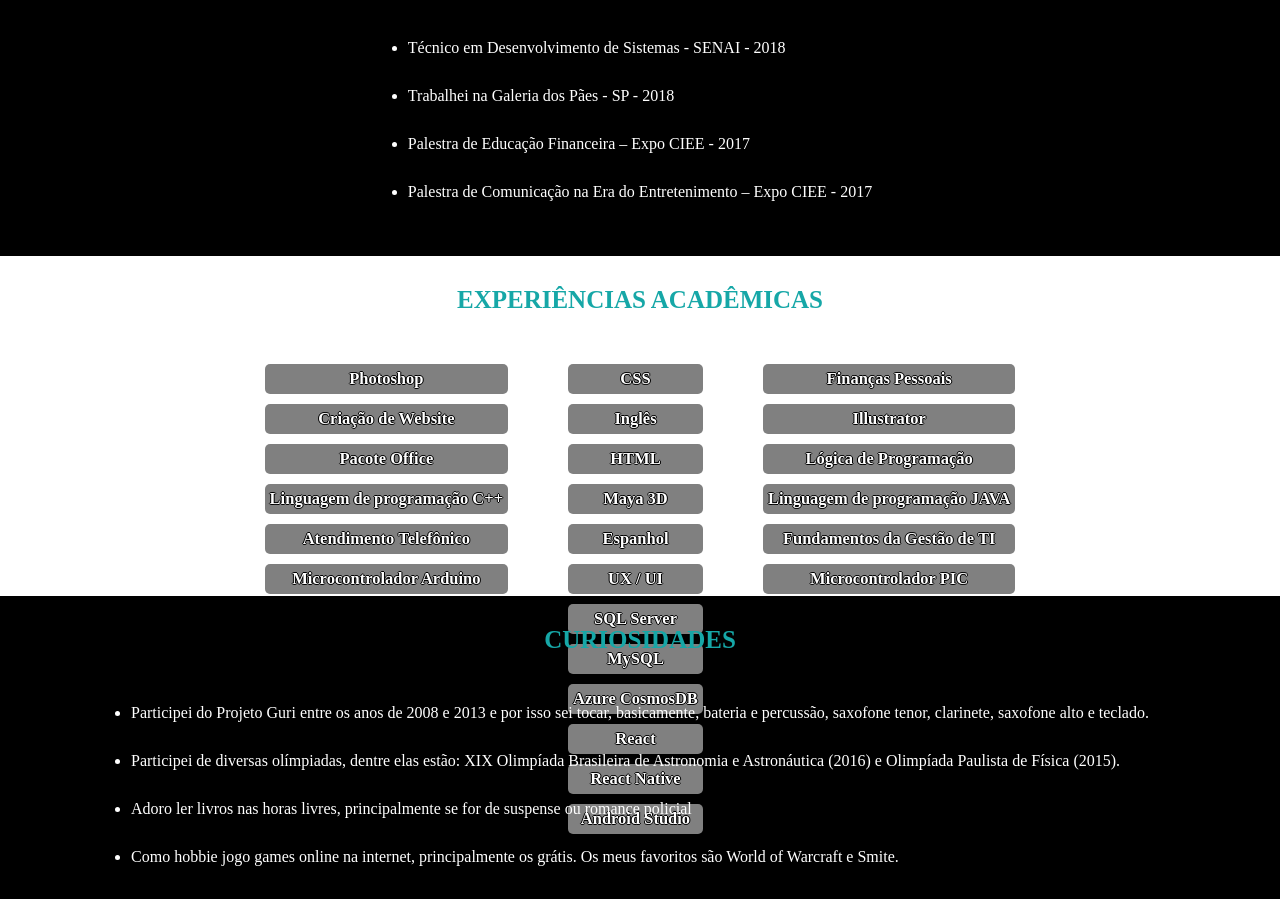
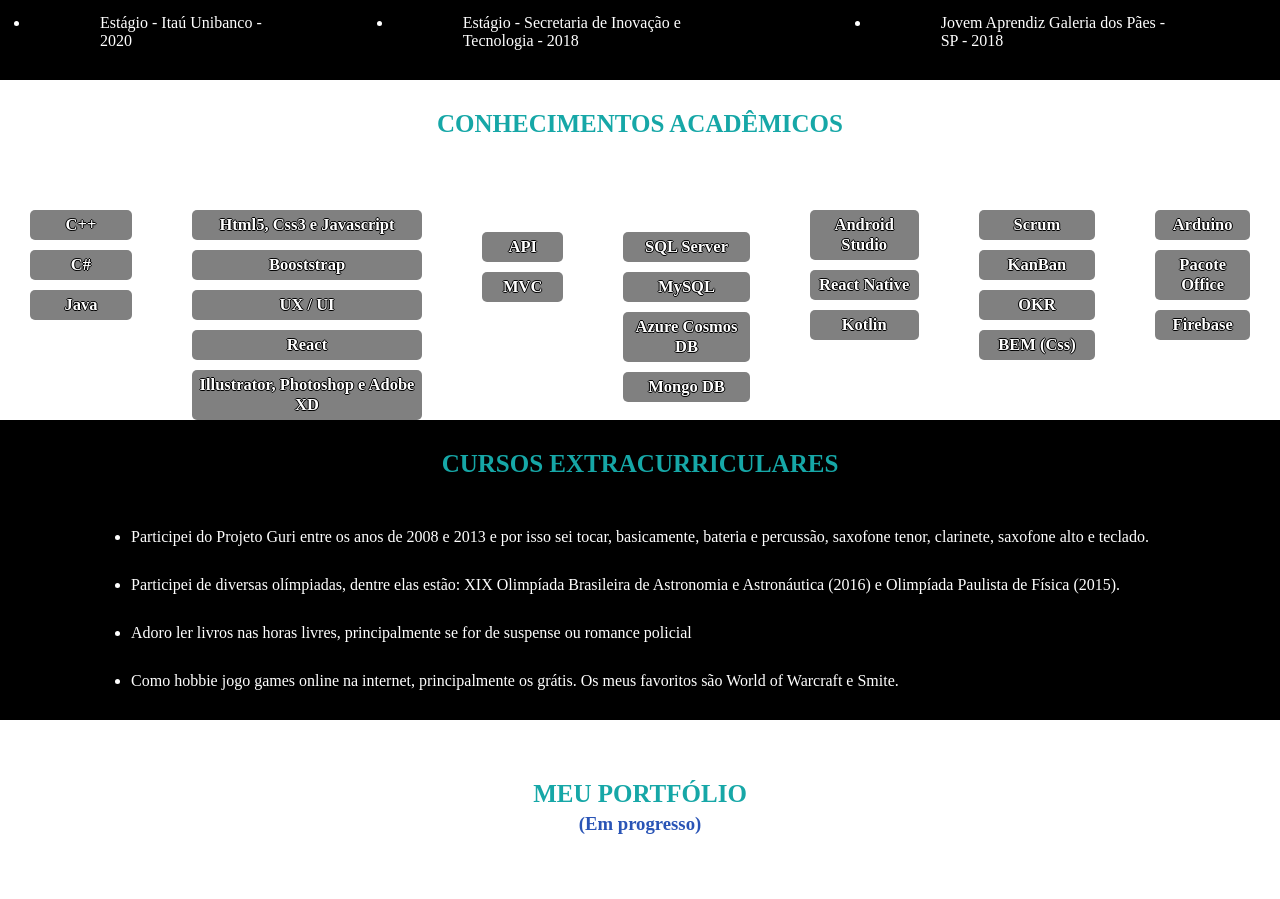
Before and after one commit to crparaizo/crparaizo.github.io, a plain HTML site: page index.html in a window 1280 px wide. Shown: the part 1440-2339 px from the top of the page. Drawn offline with Linux system fonts and the light colour scheme.

Commit message:
Modificando conteúdo

```diff
--- a/css/style.css
+++ b/css/style.css
@@ -129,7 +129,7 @@
     text-shadow: 1px 0px 0px #000, -1px 0px 0px #000, 0px 1px 0px #000, 0px -1px 0px #000;
 }
 
-.hey{
+.blocoConhecimento{
     display: flex;
     /* justify-content: space-around; */
     margin: 50px 30px 30px 30px;
@@ -165,19 +165,18 @@ dd{
     text-align: right;
 }
 
-.hey-pai {
+.blocoConhecimento-pai {
     text-align: center;
     display: flex;
 }
 
-#curiosidade{
+#cursos{
     width: 100%;
-    height: 345px;
     background: #000;
     color:white;
 }
 
-#curiosidade h2 {
+#cursos h2 {
     text-align: center;
     font-size: 25px;
     padding: 30px 30px 0 30px;
@@ -185,7 +184,7 @@ dd{
     text-transform: uppercase;
 }
 
-#curiosidade p {
+#cursos p {
     text-align: justify;
     margin:  0 70px;
     font-size: 15px;
@@ -269,7 +268,6 @@ dd{
 
 #exp{
     width: 100%;
-    height: 330px;
     background: #000;
     color: white;
 }
@@ -323,14 +321,18 @@ dd{
     padding-right: 50px;
 }
 
-.hello {
+.profissional {
     display: flex;
-    justify-content: space-around;
-    margin: 25px
+    justify-content: space-evenly;
 }
 
-.hello li{
-    margin-bottom: 30px;
+.profissional ul {
+    display: flex;
+}
+
+.profissional li{
+    margin:  0 30px 30px 30px;
+    padding:  0 70px;
 }
 
 .bye {
@@ -343,13 +345,13 @@ dd{
     margin-bottom: 30px;
 }
 
-.good {
+.caracteristicas {
     display: flex;
     justify-content: space-around;
     margin: 50px 30px 30px 30px;
 }
 
-.good li {
+.caracteristicas li {
     margin-bottom: 30px;
 }
 
@@ -385,6 +387,17 @@ dd{
     color: #2954B6;
 }
 
+.creditos{
+    background-color: #000;
+    width: 100%;
+}
+
+.creditos p{
+    color: white;
+    text-align: center;
+}
+
+
 @media screen and (max-width: 420px) {
     .inicio {
         background-image: url("../imagens/Lapis-para-Esfumar-Olhos-True-Color-1\,08g-Preto-Intenso.jpg");
--- a/index.html
+++ b/index.html
@@ -5,7 +5,7 @@
     <meta charset="UTF-8">
     <meta name="viewport" content="width=device-width, initial-scale=1.0">
     <meta http-equiv="X-UA-Compatible" content="ie=edge">
-    <title>Currículo-Cândida</title>
+    <title>Cândida Rosa Paraizo</title>
     <link rel="stylesheet" href="css/style.css">
 </head>
 
@@ -24,16 +24,16 @@
                     <a href="#">Sobre</a>
                 </li>
                 <li>
-                    <a href="#">Experiência Profissional</a>
+                    <a href="#">Experiências Profissionais</a>
                 </li>
                 <li>
                     <a href="#">Experiências Acadêmicas</a>
                 </li>
                 <li>
-                    <a href="#">Contato</a>
+                    <a href="#">Portfólio</a>
                 </li>
                 <li>
-                    <a href="#">Portfólio</a>
+                    <a href="#">Contato</a>
                 </li>
             </ul>
         </nav>
@@ -47,12 +47,11 @@
 
             <section id="sobre">
                 <h2>Sobre mim</h2>
-                <p>Olá, meu nome é Cândida Paraizo e tenho 19 anos. Atualmente faço faculdade de Ciência da Computação
-                    na FMU
-                    e participo do curso Técnico em Desenvolvimento de Sistemas pelo SENAI Informática.Abaixo estão
+                <p>Olá, meu nome é Cândida Paraizo e tenho 19 anos. Tenho formação pelo curso técnica em Desenvolvimento de Sistemas
+                    pelo SENAI - SP e atualmente estou cursando a faculdade de Ciência da Computação pela na FMU. Abaixo estão
                     algumas
-                    das minhas caracteristicas mais destacadas:</p>
-                <div class="good">
+                    das minhas caraccaracteristicasteristicas mais destacadas:</p>
+                <div class="caracteristicas">
                     <ul>
                         <li>Observadora</li>
                         <li>Detalhista</li>
@@ -67,59 +66,83 @@
         <section id="exp">
             <h2>Experiências Profissionais</h2>
 
-            <div class="hello">
+            <div class="profissional">
                 <ul>
-                    <li>Técnico em Desenvolvimento de Sistemas - SENAI - 2018</li>
-                    <li>Trabalhei na Galeria dos Pães - SP - 2018</li>
-                    <li> Palestra de Educação Financeira – Expo CIEE - 2017 </li>
-                    <li> Palestra de Comunicação na Era do Entretenimento – Expo CIEE - 2017</li>
+                    <li>Estágio - Itaú Unibanco - 2020 </li>
+                    <li>Estágio - Secretaria de Inovação e Tecnologia - 2018</li>
+                    <li>Jovem Aprendiz Galeria dos Pães - SP - 2018</li>
                 </ul>
             </div>
 
         </section>
         <section id="forma">
-            <h2>Experiências Acadêmicas</h2>
+            <h2>Conhecimentos Acadêmicos</h2>
 
-            <div class="hey-pai">
-                <div class="hey">
-                    <dd>Photoshop</dd>
-                    <dd>Criação de Website</dd>
-                    <dd>Pacote Office</dd>
-                    <dd>Linguagem de programação C++</dd>
-                    <dd>Atendimento Telefônico</dd>
-                    <dd>Microcontrolador Arduino</dd>
+            <div class="blocoConhecimento-pai">
+                <div class="blocoConhecimento">
+                    <h3>Linguagens:</h3>
+
+                    <dd>C++</dd>
+                    <dd>C#</dd>
+                    <dd>Java</dd>
                 </div>
 
-                <div class="hey">
-                    <dd>CSS</dd>
-                    <dd>Inglês</dd>
-                    <dd>HTML</dd>
-                    <dd>Maya 3D</dd>
-                    <dd>Espanhol</dd>
+                <div class="blocoConhecimento">
+                    <h3>Front-End:</h3>
+
+                    <dd>Html5, Css3 e Javascript</dd>
+                    <dd>Booststrap</dd>
                     <dd>UX / UI</dd>
+                    <dd>React</dd>
+                    <dd>Illustrator, Photoshop e Adobe XD</dd>
+                </div>
+
+                <div class="blocoConhecimento">
+                    <h3>Back-End:</h3>
+
+                    <dd>API</dd>
+                    <dd>MVC</dd>
+                </div>
+
+                <div class="blocoConhecimento">
+                    <h3>Banco de Dados:</h3>
 
                     <dd>SQL Server</dd>
                     <dd>MySQL</dd>
-                    <dd>Azure CosmosDB</dd>
-                    <dd>React</dd>
-                    <dd>React Native</dd>
-                    <dd>Android Studio</dd>
-
+                    <dd>Azure Cosmos DB</dd>
+                    <dd>Mongo DB</dd>
                 </div>
 
-                <div class="hey">
-                    <dd>Finanças Pessoais</dd>
-                    <dd>Illustrator</dd>
-                    <dd>Lógica de Programação</dd>
-                    <dd>Linguagem de programação JAVA</dd>
-                    <dd>Fundamentos da Gestão de TI</dd>
-                    <dd>Microcontrolador PIC</dd>
+                <div class="blocoConhecimento">
+                    <h3>Mobile:</h3>
+
+                    <dd>Android Studio</dd>
+                    <dd>React Native</dd>
+                    <dd>Kotlin</dd>
+                </div>
+
+                <div class="blocoConhecimento">
+                    <h3>Metodologias:</h3>
+
+                    <dd>Scrum</dd>
+                    <dd>KanBan</dd>
+                    <dd>OKR</dd>
+                    <dd>BEM (Css)</dd>
+                </div>
+
+                <div class="blocoConhecimento">
+                    <h3>Outros:</h3>
+
+
+                    <dd>Arduino</dd>
+                    <dd>Pacote Office</dd>
+                    <dd>Firebase</dd>
                 </div>
             </div>
 
         </section>
-        <section id="curiosidade">
-            <h2>Curiosidades</h2>
+        <section id="cursos">
+            <h2>Cursos Extracurriculares</h2>
 
             <div class="bye">
                 <ul>
@@ -199,6 +222,9 @@
                 <h2>Pinterest</h2>
             </div>
         </div>
+        <div class="creditos">
+            <p>Feito por Cândida Rosa Paraizo</p>
+        </div>
     </footer>
 
 </body>
@@ -207,31 +233,3 @@
 </script>
 
 </html>
-
-<!-- FrontEnd
-React
-Booststrap
-Photoshop
-Illustrator
-Adobe XD
-
-BackEnd
-Linguagem C++
-Linguagem C#
-Linguagem JAVA
-Conhecimento em MVC
-Conhecimento em API
-
-Mobile
-React Native
-
-Banco de Dados
-SQL Server
-MySQL
-Azure Cosmos DB
-MongoDB
-Firebase
-
-Outros
-Microcontrolador PIC
-Microcontrolador Arduino -->
```
